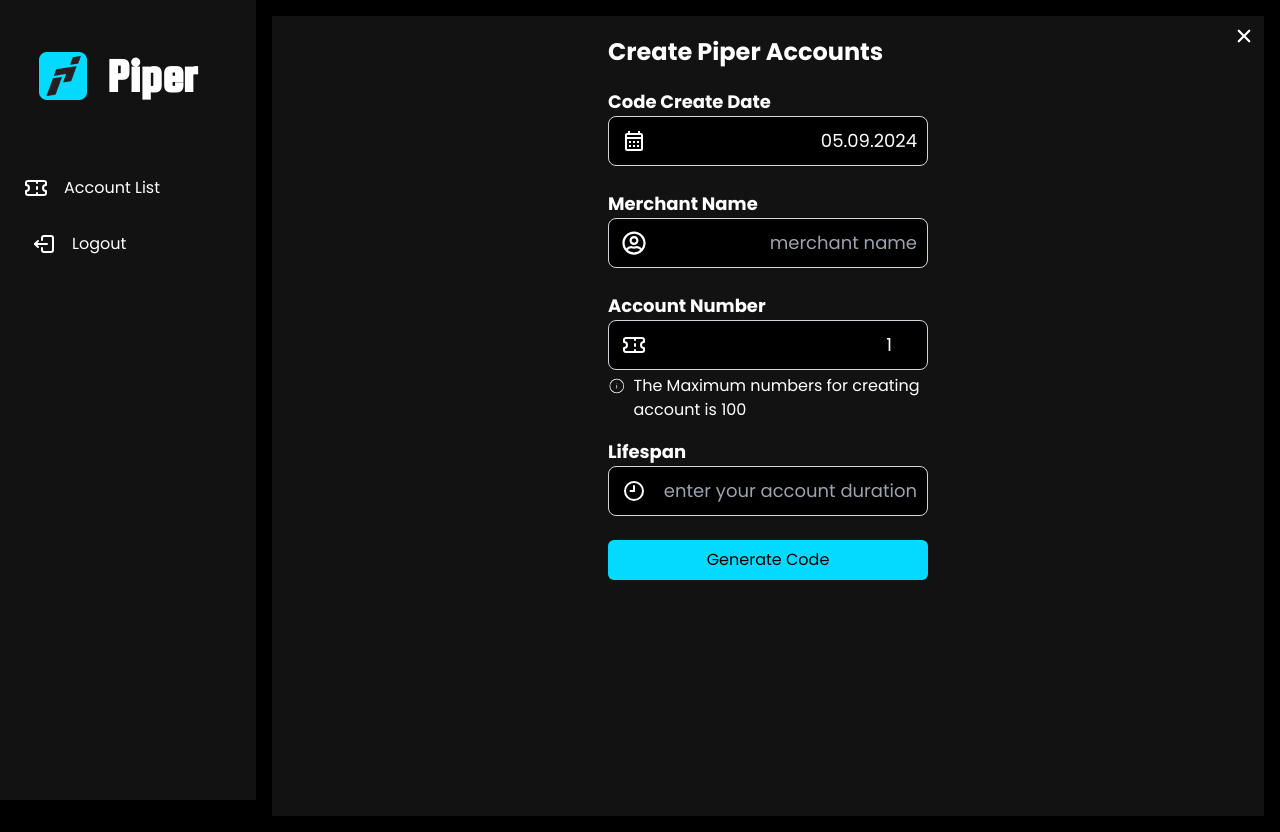
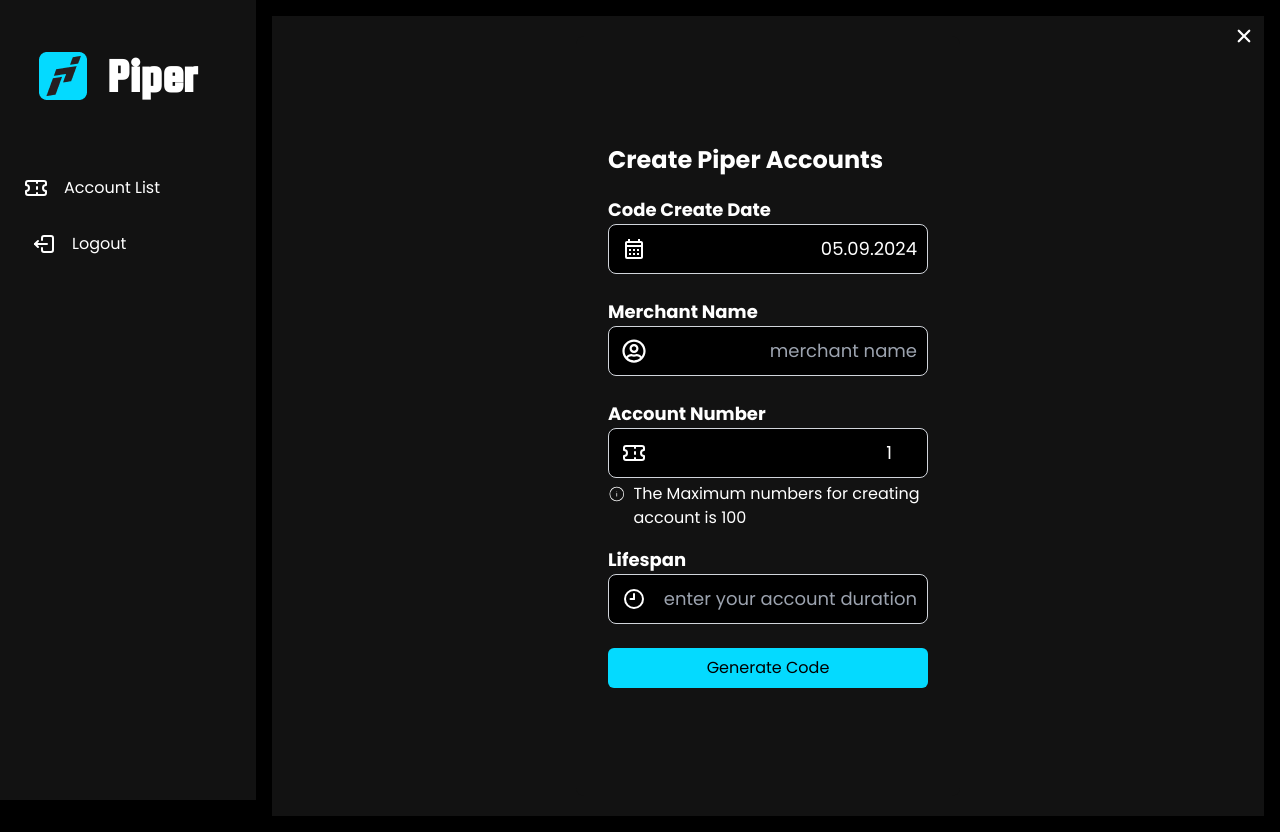
Before and after one commit to piperthemoney/piper-admin-dashboard, a React (Vite) app: page /code in a window 1280 px wide. Built offline with nearby package versions, Linux system fonts and the light colour scheme; sample sign-in values are in the browser's storage.

Commit message:
feat: fix ui err

```diff
--- a/src/components/GenerateCode.jsx
+++ b/src/components/GenerateCode.jsx
@@ -40,8 +40,8 @@ const GenerateCode = ({ closeSidebar }) => {
   };
 
   return (
-    <div className="flex items-center bg-secondary justify-center items-center h-screen overflow-y-auto py-5 relative">
-      <div className="h-full px-8 rounded-lg w-96 bg-secondary">
+    <div className="flex bg-secondary justify-center items-center h-screen overflow-y-auto py-5 relative">
+      <div className="h-full flex justify-center flex-col px-8 rounded-lg w-96 bg-secondary">
         <div className="flex justify-between items-center">
           <p className="text-2xl font-bold mb-5">Create Piper Accounts</p>
         </div>
@@ -142,7 +142,8 @@ const GenerateCode = ({ closeSidebar }) => {
           </div>
           <button
             type="submit"
-            className="w-full bg-primary text-black p-2 rounded-md transition duration-200 hover:text-primary hover:bg-black hover:border hover:border-primary"
+            className="w-full bg-primary text-black p-2 rounded-md
+             transition duration-200 hover:text-primary hover:bg-black hover:border hover:border-primary"
           >
             Generate Code
           </button>
```
